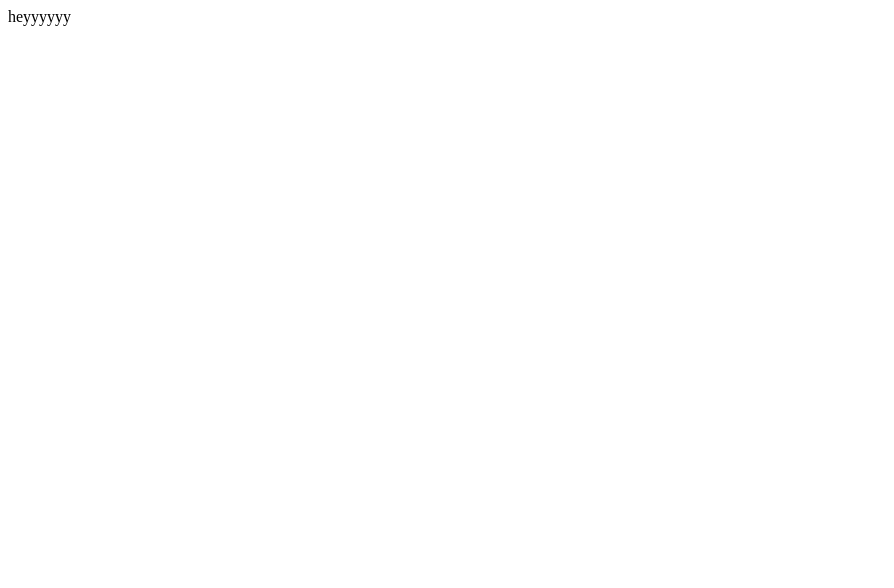
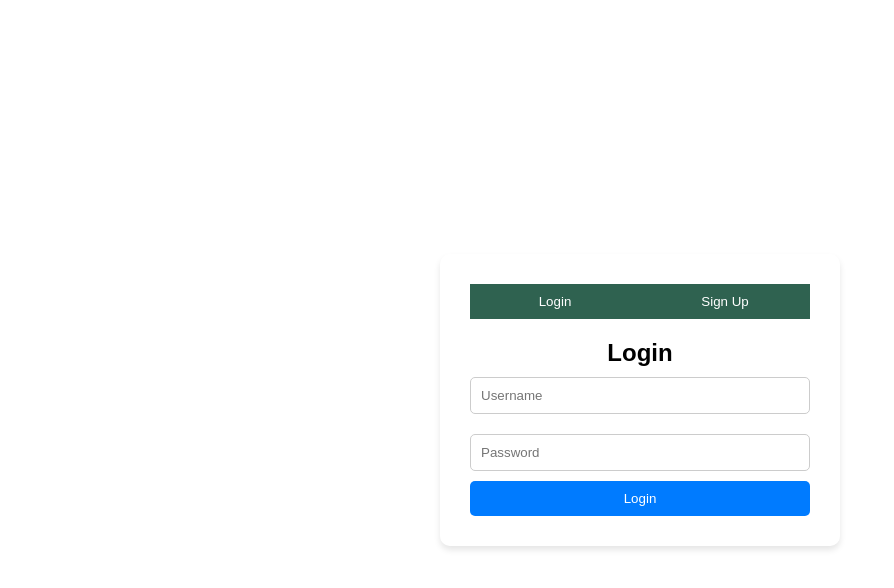
Before and after one commit to AntonyJoshua123/Earthify-a-Web-Application, a plain HTML site: page login.html in a window 1280 px wide. Shown: the whole page, without its empty margins (0-894 px from the left). Drawn offline with Linux system fonts and the light colour scheme.

Commit message:
modified for login

```diff
--- a/login.html
+++ b/login.html
@@ -1 +1,55 @@
-heyyyyyy
+<!DOCTYPE html>
+<html lang="en">
+<head>
+    <meta charset="UTF-8">
+    <meta name="viewport" content="width=device-width, initial-scale=1.0">
+    <title>Login Page</title>
+    <link rel="stylesheet" href="login.css">
+</head>
+<body>
+    <div class="background">
+        <div class="container">
+            <div class="form-container">
+                <div class="tabs">
+                    <button class="tab-btn" onclick="showLogin()">Login</button>
+                    <button class="tab-btn" onclick="showSignUp()">Sign Up</button>
+                </div>
+
+                <!-- Login Form -->
+                <div id="login-form" class="form">
+                    <h2>Login</h2>
+                    <form>
+                        <input type="text" placeholder="Username" required><br>
+                        <input type="password" placeholder="Password" required><br>
+                        <button type="submit">Login</button>
+                    </form>
+                </div>
+
+                <!-- Sign Up Form -->
+                <div id="signup-form" class="form" style="display:none;">
+                    <h2>Sign Up</h2>
+                    <form>
+                        <input type="text" placeholder="Username" required><br>
+                        <input type="email" placeholder="Email" required><br>
+                        <input type="password" placeholder="Password" required><br>
+                        <input type="password" placeholder="Confirm Password" required><br>
+                        <button type="submit">Sign Up</button>
+                    </form>
+                </div>
+            </div>
+        </div>
+    </div>
+
+    <script>
+        function showLogin() {
+            document.getElementById('login-form').style.display = 'block';
+            document.getElementById('signup-form').style.display = 'none';
+        }
+
+        function showSignUp() {
+            document.getElementById('signup-form').style.display = 'block';
+            document.getElementById('login-form').style.display = 'none';
+        }
+    </script>
+</body>
+</html>
```
